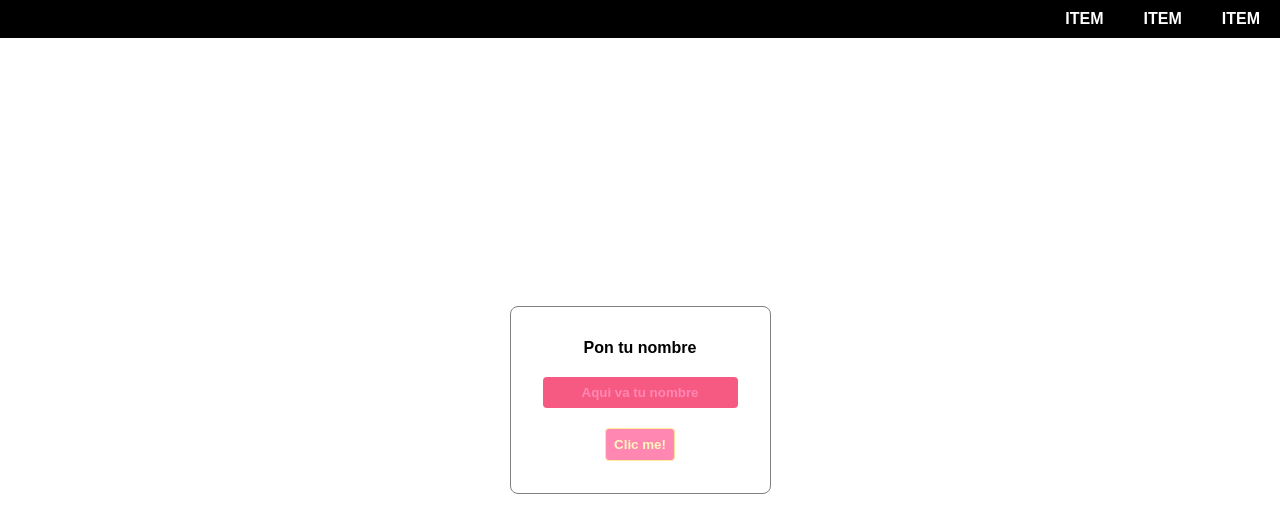
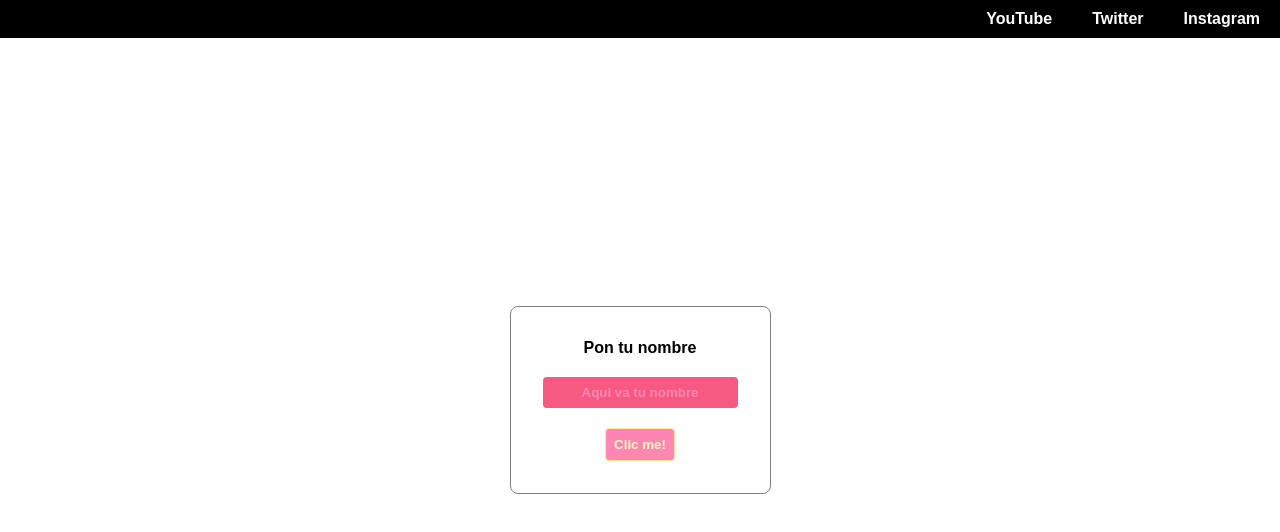
Before and after one commit to pandasoncode/curso-profesional-git-github-platzi, a plain HTML site: page index.html in a window 1280 px wide. Drawn offline with Linux system fonts and the light colour scheme.

Commit message:
Finalizada la cabecera

```diff
--- a/index.html
+++ b/index.html
@@ -13,9 +13,9 @@
 <body>
     <nav>
         <ul>
-            <li>ITEM</li>
-            <li>ITEM</li>
-            <li>ITEM</li>
+            <li>YouTube</li>
+            <li>Twitter</li>
+            <li>Instagram</li>
         </ul>
     </nav>
     <div class="container">
--- a/style.css
+++ b/style.css
@@ -29,6 +29,11 @@ nav ul {
 nav ul li {
     color: white;
     margin: 10px 20px;
+}
+
+nav ul li:hover {
+    font-size: larger;
+    cursor: pointer;
 }
 
 .container {
```
